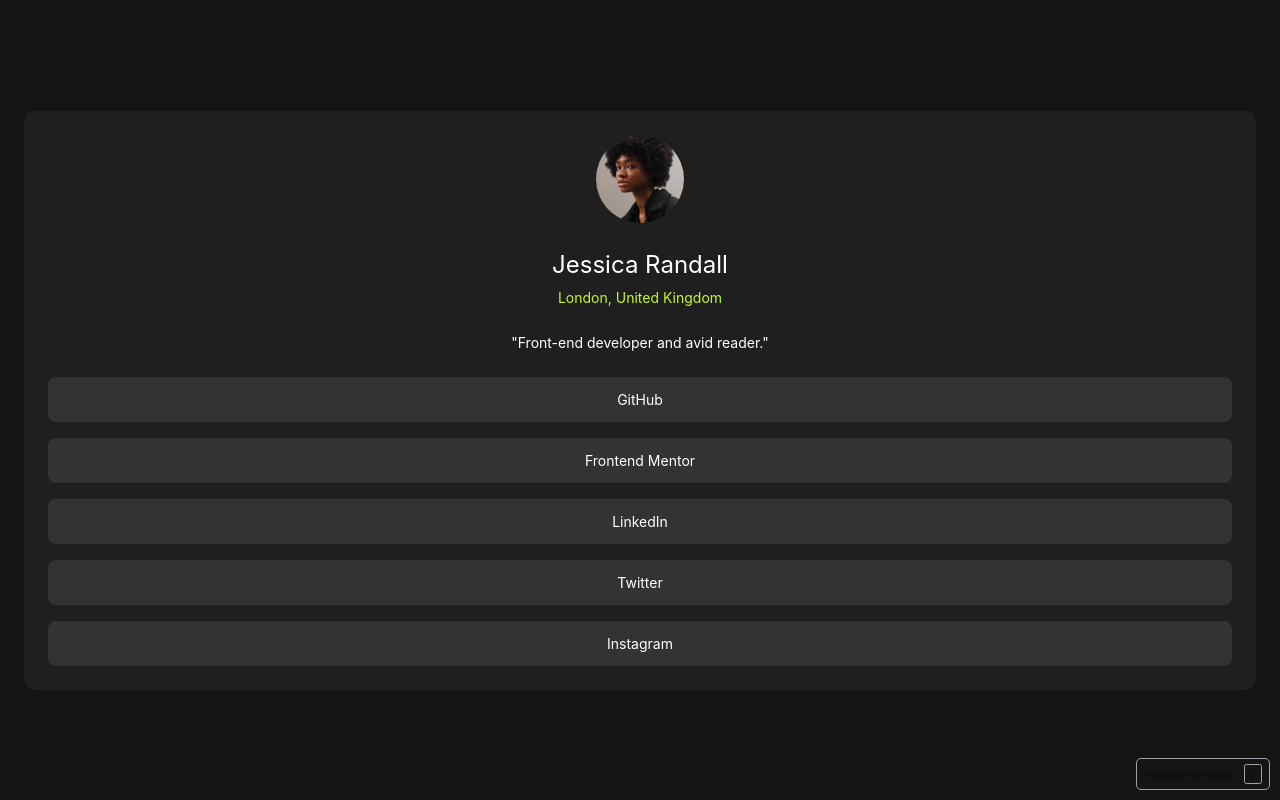
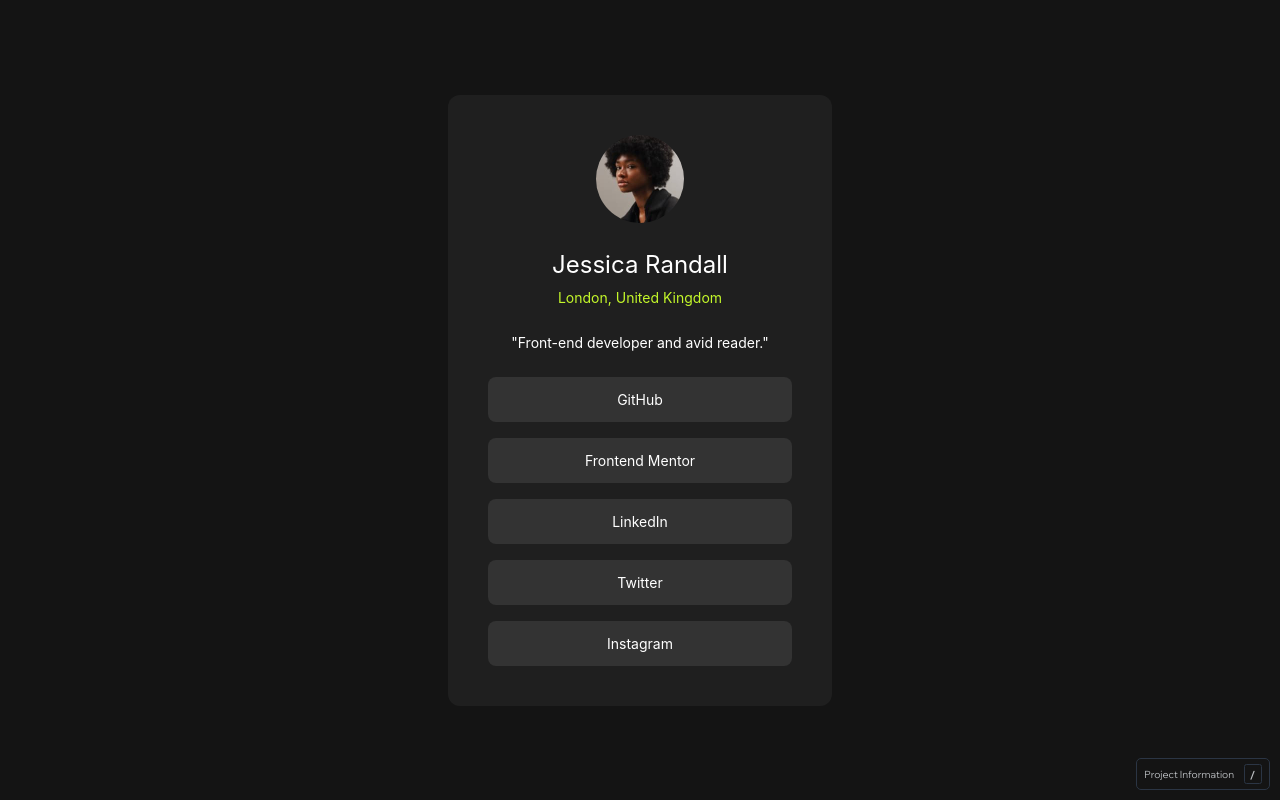
Before and after one commit to clakr/social-links-profile, a website built with Vite: page index.html in a window 1280 px wide. Built offline with nearby package versions, Linux system fonts and the light colour scheme; no server answers.

Commit message:
desktop breakpoint

```diff
--- a/index.html
+++ b/index.html
@@ -1,5 +1,5 @@
 <!DOCTYPE html>
-<html lang="en">
+<html lang="en" data-theme="dark">
   <head>
     <meta charset="UTF-8" />
     <link rel="icon" type="image/svg+xml" href="/vite.svg" />
@@ -18,19 +18,19 @@
   <body>
     <main class="grid place-items-center min-h-[100svh] bg-black text-white">
       <h1 class="sr-only"></h1>
-      <article class="bg-dark-grey p-[2.4rem] items-center text-center rounded-[1.2rem] space-y-[2.4rem] w-[calc(100vw-48px)]">
+      <article class="bg-dark-grey p-[2.4rem] text-center rounded-[1.2rem] space-y-[2.4rem] w-[calc(100vw-48px)] max-w-[38.4rem] sm:p-[4rem]">
         <img src="/avatar-jessica.jpeg" alt="Jessica's avatar" class="rounded-full size-[8.8rem] mx-auto">
         <section class="space-y-[.4rem]">
           <h2 class="text-[2.4rem] leading-[150%]">Jessica Randall</h2>
           <span class="text-[1.4rem] leading-[150%] font-bold text-neon-green">London, United Kingdom</span>
         </section>
         <p class="text-[1.4rem] leading-[150%]">"Front-end developer and avid reader."</p>
-        <ul class="space-y-[1.6rem] *:text-[1.4rem] *:leading-[150%] *:font-bold *:bg-grey *:py-[1.2rem] *:rounded-[.8rem] *:cursor-pointer hover:*:bg-neon-green hover:*:text-black">
-          <li>GitHub</li>
-          <li>Frontend Mentor</li>
-          <li>LinkedIn</li>
-          <li>Twitter</li>
-          <li>Instagram</li>
+        <ul class="space-y-[1.6rem] [&>li>a]:text-[1.4rem] [&>li>a]:leading-[150%] [&>li>a]:font-bold [&>li>a]:bg-grey [&>li>a]:py-[1.2rem] [&>li>a]:rounded-[.8rem] [&>li>a]:cursor-pointer [&>li>a]:block hover:[&>li>a]:bg-neon-green hover:[&>li>a]:text-black">
+          <li><a href="https://github.com/" target="_blank">GitHub</a></li>
+          <li><a href="https://frontendmentor.io/" target="_blank">Frontend Mentor</a></li>
+          <li><a href="https://linkedin.com/" target="_blank">LinkedIn</a></li>
+          <li><a href="https://twitter.com/" target="_blank">Twitter</a></li>
+          <li><a href="https://instagram.com/" target="_blank">Instagram</a></li>
         </ul>
       </article>
     </main>
--- a/src/style.css
+++ b/src/style.css
@@ -7,6 +7,8 @@
   --color-grey: #333333;
   --color-white: #FFFFFF;
   --color-neon-green: #C4F82A;
+
+  --breakpoint-sm: 640px;
 }
 
 :root {
```
